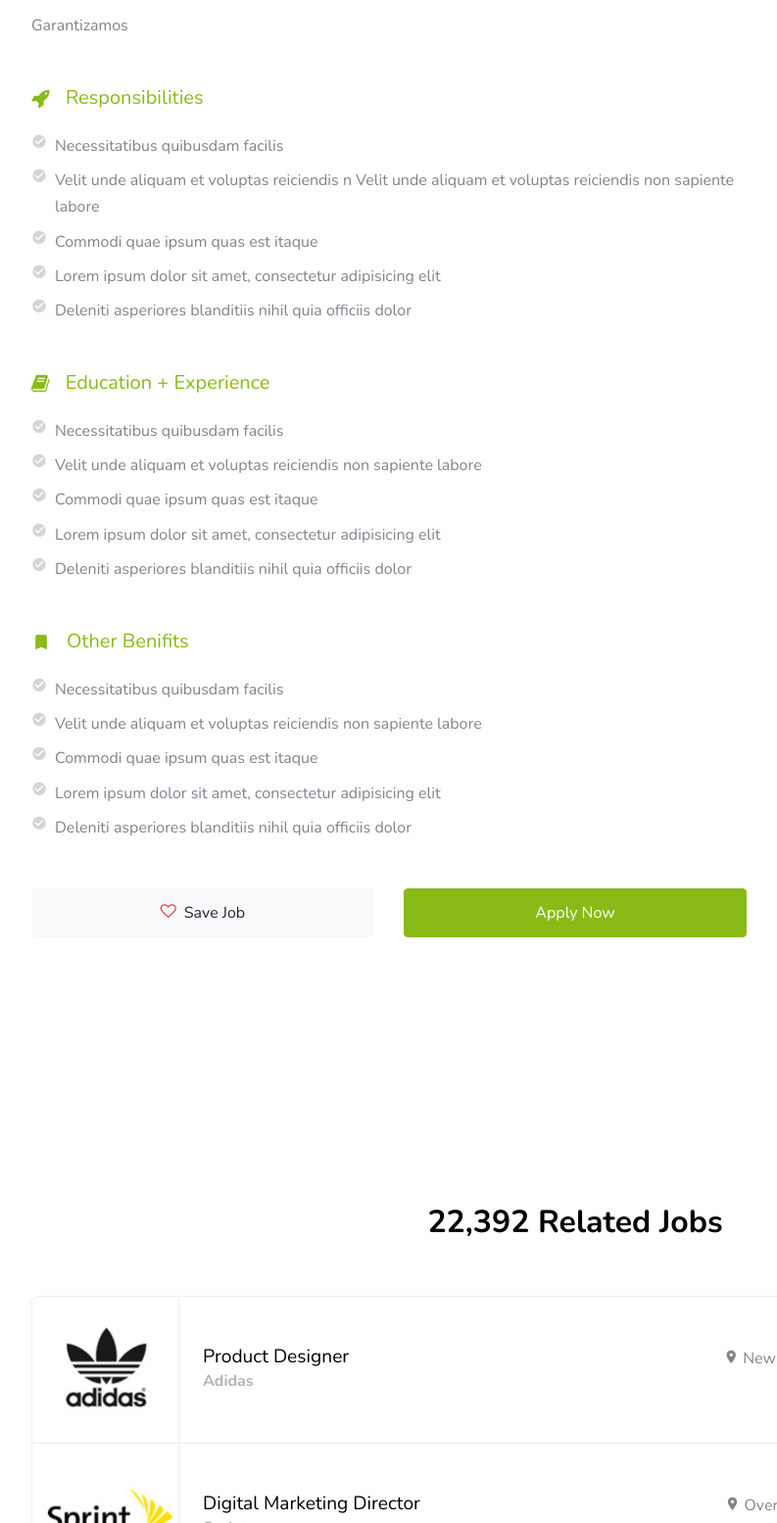
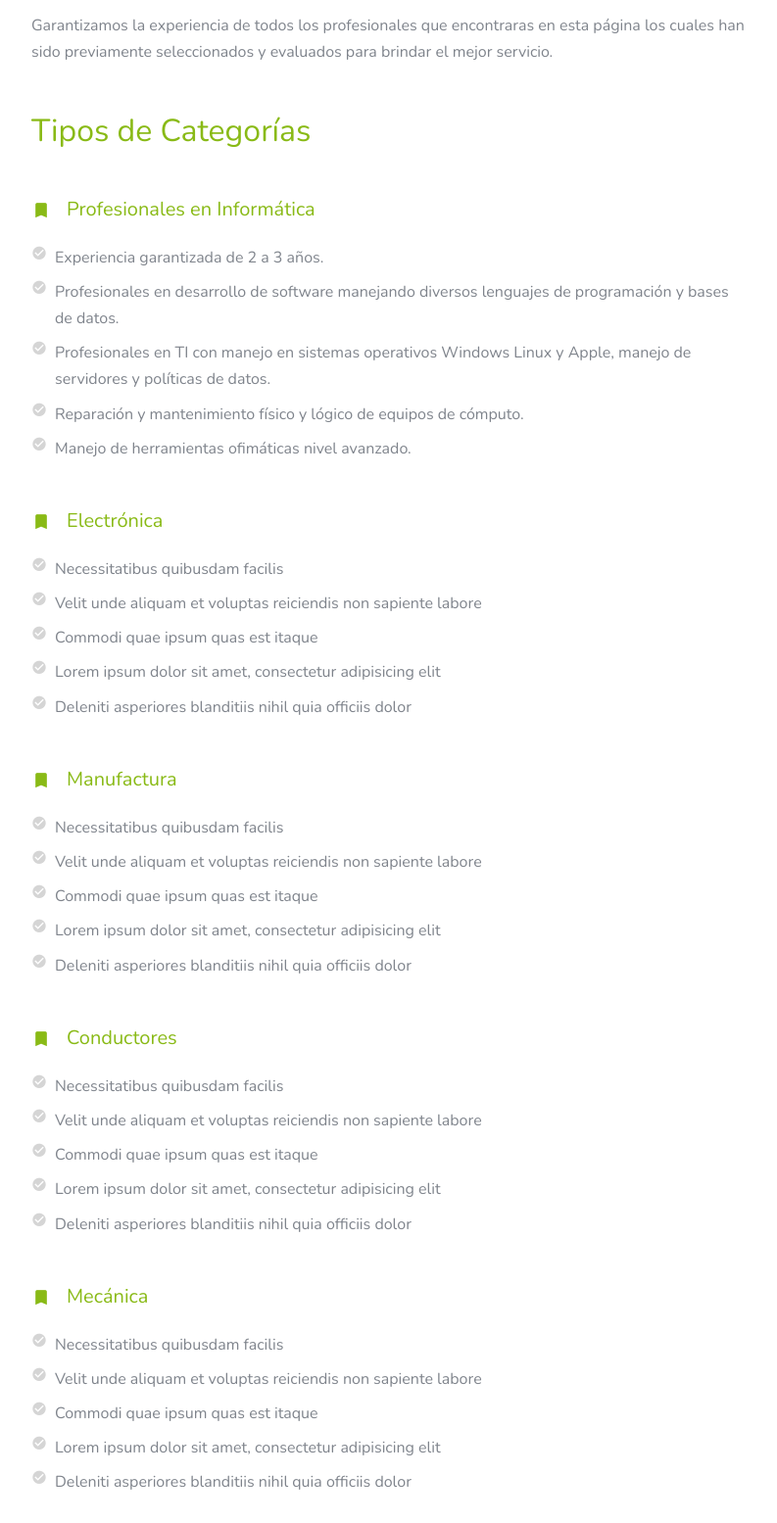
Before and after one commit to EdwardSSQ/FindBookP, a plain HTML site: page Views/categorias.html in a window 1280 px wide. Shown: the part 1245-2800 px from the top of the page at 98% size, without its empty margins (53-846 px from the left). Drawn offline with nearby package versions, Linux system fonts and the light colour scheme; files whose address does not match are found by name.

Commit message:
Listados de categorias

```diff
--- a/Views/categorias.html
+++ b/Views/categorias.html
@@ -71,8 +71,8 @@
 
           <div class="right-cta-menu text-right d-flex aligin-items-center col-6">
             <div class="ml-auto">
-              <a href="post-job.html" class="btn btn-outline-white border-width-2 d-none d-lg-inline-block"><span class="mr-2 icon-add"></span>Post a Job</a>
-              <a href="login.html" class="btn btn-primary border-width-2 d-none d-lg-inline-block"><span class="mr-2 icon-lock_outline"></span>Log In</a>
+
+              <a href="login.html" class="btn btn-primary border-width-2 d-none d-lg-inline-block"><span class="mr-2 icon-lock_outline"></span>Iniciar Sesión</a>
             </div>
             <a href="#" class="site-menu-toggle js-menu-toggle d-inline-block d-xl-none mt-lg-2 ml-3"><span class="icon-menu h3 m-0 p-0 mt-2"></span></a>
           </div>
@@ -123,21 +123,26 @@
               <figure class="mb-5"><img src="../Public/images/job_single_img_1.jpg" alt="Image" class="img-fluid rounded"></figure>
               <h3 class="h5 d-flex align-items-center mb-4 text-primary"><span class="icon-align-left mr-3"></span>Descripción de las categorías</h3>
               <p>Nuestras categorías tratan de adaptarse para cumplir con todos los requerimientos que puedas llegar a necesitar, contando con un amplio portafolio de profesionales dispuestos a brindar el mejor servicio y a los mejores costos que puedas encontrar.</p>
-              <p>Garantizamos </p>
+              <p>Garantizamos la experiencia de todos los profesionales que encontraras en esta página los cuales han sido previamente seleccionados y evaluados para brindar el mejor servicio.</p>
+
             </div>
+			<div class="mb-5">
+            <h2 class="h2 d-flex align-items-center mb-4 text-primary"> Tipos de Categorías</h2>
+            </div>
+
             <div class="mb-5">
-              <h3 class="h5 d-flex align-items-center mb-4 text-primary"><span class="icon-rocket mr-3"></span>Responsibilities</h3>
+              <h3 class="h5 d-flex align-items-center mb-4 text-primary"><span class="icon-turned_in mr-3"></span>Profesionales en Informática</h3>
               <ul class="list-unstyled m-0 p-0">
-                <li class="d-flex align-items-start mb-2"><span class="icon-check_circle mr-2 text-muted"></span><span>Necessitatibus quibusdam facilis</span></li>
-                <li class="d-flex align-items-start mb-2"><span class="icon-check_circle mr-2 text-muted"></span><span>Velit unde aliquam et voluptas reiciendis n Velit unde aliquam et voluptas reiciendis non sapiente labore</span></li>
-                <li class="d-flex align-items-start mb-2"><span class="icon-check_circle mr-2 text-muted"></span><span>Commodi quae ipsum quas est itaque</span></li>
-                <li class="d-flex align-items-start mb-2"><span class="icon-check_circle mr-2 text-muted"></span><span>Lorem ipsum dolor sit amet, consectetur adipisicing elit</span></li>
-                <li class="d-flex align-items-start mb-2"><span class="icon-check_circle mr-2 text-muted"></span><span>Deleniti asperiores blanditiis nihil quia officiis dolor</span></li>
+                <li class="d-flex align-items-start mb-2"><span class="icon-check_circle mr-2 text-muted"></span><span>Experiencia garantizada de 2 a 3 años.</span></li>
+                <li class="d-flex align-items-start mb-2"><span class="icon-check_circle mr-2 text-muted"></span><span>Profesionales en desarrollo de software manejando diversos lenguajes de programación y bases de datos.</span></li>
+                <li class="d-flex align-items-start mb-2"><span class="icon-check_circle mr-2 text-muted"></span><span>Profesionales en TI con manejo en sistemas operativos Windows Linux y Apple, manejo de servidores y políticas de datos.</span></li>
+                <li class="d-flex align-items-start mb-2"><span class="icon-check_circle mr-2 text-muted"></span><span>Reparación y mantenimiento físico y lógico de equipos de cómputo.</span></li>
+                <li class="d-flex align-items-start mb-2"><span class="icon-check_circle mr-2 text-muted"></span><span>Manejo de herramientas ofimáticas nivel avanzado.</span></li>
               </ul>
             </div>
 
             <div class="mb-5">
-              <h3 class="h5 d-flex align-items-center mb-4 text-primary"><span class="icon-book mr-3"></span>Education + Experience</h3>
+              <h3 class="h5 d-flex align-items-center mb-4 text-primary"><span class="icon-turned_in mr-3"></span>Electrónica</h3>
               <ul class="list-unstyled m-0 p-0">
                 <li class="d-flex align-items-start mb-2"><span class="icon-check_circle mr-2 text-muted"></span><span>Necessitatibus quibusdam facilis</span></li>
                 <li class="d-flex align-items-start mb-2"><span class="icon-check_circle mr-2 text-muted"></span><span>Velit unde aliquam et voluptas reiciendis non sapiente labore</span></li>
@@ -148,7 +153,29 @@
             </div>
 
             <div class="mb-5">
-              <h3 class="h5 d-flex align-items-center mb-4 text-primary"><span class="icon-turned_in mr-3"></span>Other Benifits</h3>
+              <h3 class="h5 d-flex align-items-center mb-4 text-primary"><span class="icon-turned_in mr-3"></span>Manufactura</h3>
+              <ul class="list-unstyled m-0 p-0">
+                <li class="d-flex align-items-start mb-2"><span class="icon-check_circle mr-2 text-muted"></span><span>Necessitatibus quibusdam facilis</span></li>
+                <li class="d-flex align-items-start mb-2"><span class="icon-check_circle mr-2 text-muted"></span><span>Velit unde aliquam et voluptas reiciendis non sapiente labore</span></li>
+                <li class="d-flex align-items-start mb-2"><span class="icon-check_circle mr-2 text-muted"></span><span>Commodi quae ipsum quas est itaque</span></li>
+                <li class="d-flex align-items-start mb-2"><span class="icon-check_circle mr-2 text-muted"></span><span>Lorem ipsum dolor sit amet, consectetur adipisicing elit</span></li>
+                <li class="d-flex align-items-start mb-2"><span class="icon-check_circle mr-2 text-muted"></span><span>Deleniti asperiores blanditiis nihil quia officiis dolor</span></li>
+              </ul>
+            </div>
+
+			<div class="mb-5">
+              <h3 class="h5 d-flex align-items-center mb-4 text-primary"><span class="icon-turned_in mr-3"></span>Conductores</h3>
+              <ul class="list-unstyled m-0 p-0">
+                <li class="d-flex align-items-start mb-2"><span class="icon-check_circle mr-2 text-muted"></span><span>Necessitatibus quibusdam facilis</span></li>
+                <li class="d-flex align-items-start mb-2"><span class="icon-check_circle mr-2 text-muted"></span><span>Velit unde aliquam et voluptas reiciendis non sapiente labore</span></li>
+                <li class="d-flex align-items-start mb-2"><span class="icon-check_circle mr-2 text-muted"></span><span>Commodi quae ipsum quas est itaque</span></li>
+                <li class="d-flex align-items-start mb-2"><span class="icon-check_circle mr-2 text-muted"></span><span>Lorem ipsum dolor sit amet, consectetur adipisicing elit</span></li>
+                <li class="d-flex align-items-start mb-2"><span class="icon-check_circle mr-2 text-muted"></span><span>Deleniti asperiores blanditiis nihil quia officiis dolor</span></li>
+              </ul>
+            </div>
+
+			<div class="mb-5">
+              <h3 class="h5 d-flex align-items-center mb-4 text-primary"><span class="icon-turned_in mr-3"></span>Mecánica</h3>
               <ul class="list-unstyled m-0 p-0">
                 <li class="d-flex align-items-start mb-2"><span class="icon-check_circle mr-2 text-muted"></span><span>Necessitatibus quibusdam facilis</span></li>
                 <li class="d-flex align-items-start mb-2"><span class="icon-check_circle mr-2 text-muted"></span><span>Velit unde aliquam et voluptas reiciendis non sapiente labore</span></li>
@@ -159,11 +186,9 @@
             </div>
 
             <div class="row mb-5">
+
               <div class="col-6">
-                <a href="#" class="btn btn-block btn-light btn-md"><span class="icon-heart-o mr-2 text-danger"></span>Save Job</a>
-              </div>
-              <div class="col-6">
-                <a href="#" class="btn btn-block btn-primary btn-md">Apply Now</a>
+                <a href="contact.html" class="btn btn-block btn-primary btn-md">Solicitar Profesional</a>
               </div>
             </div>
 
```
